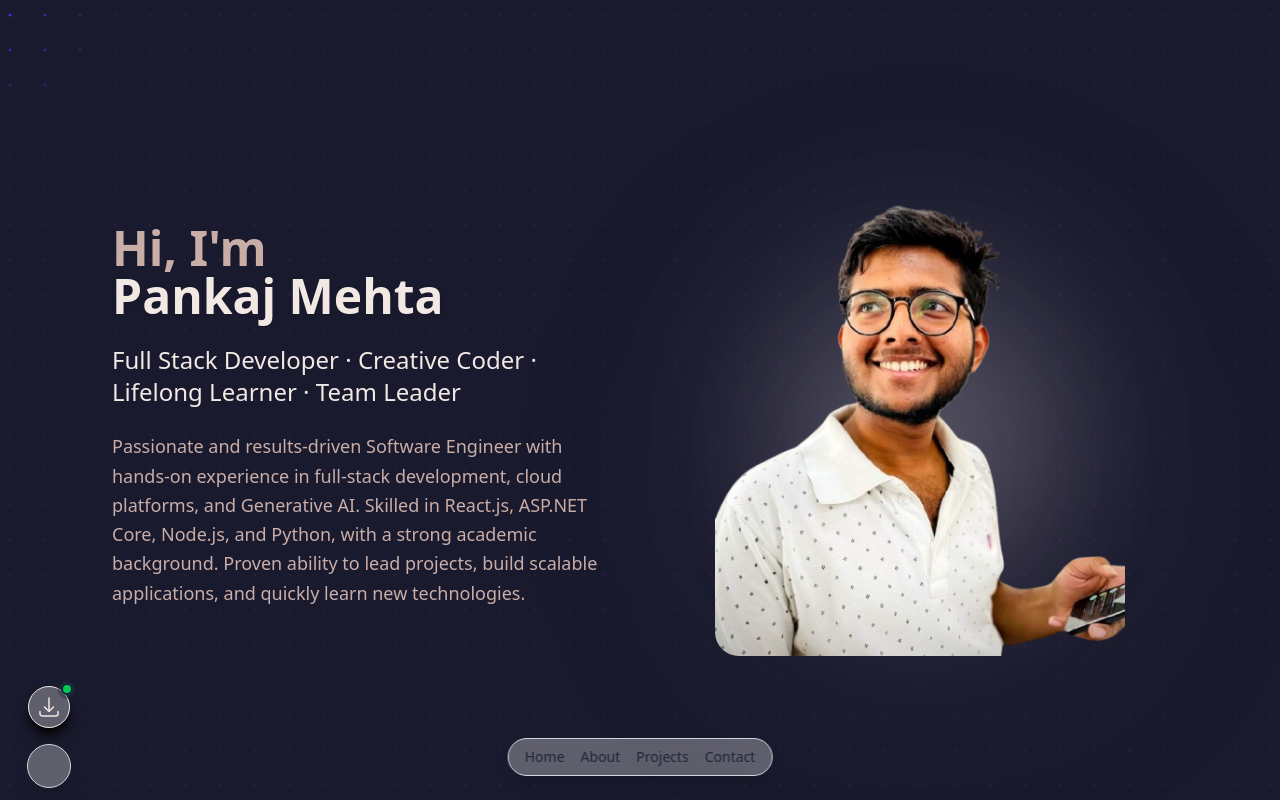
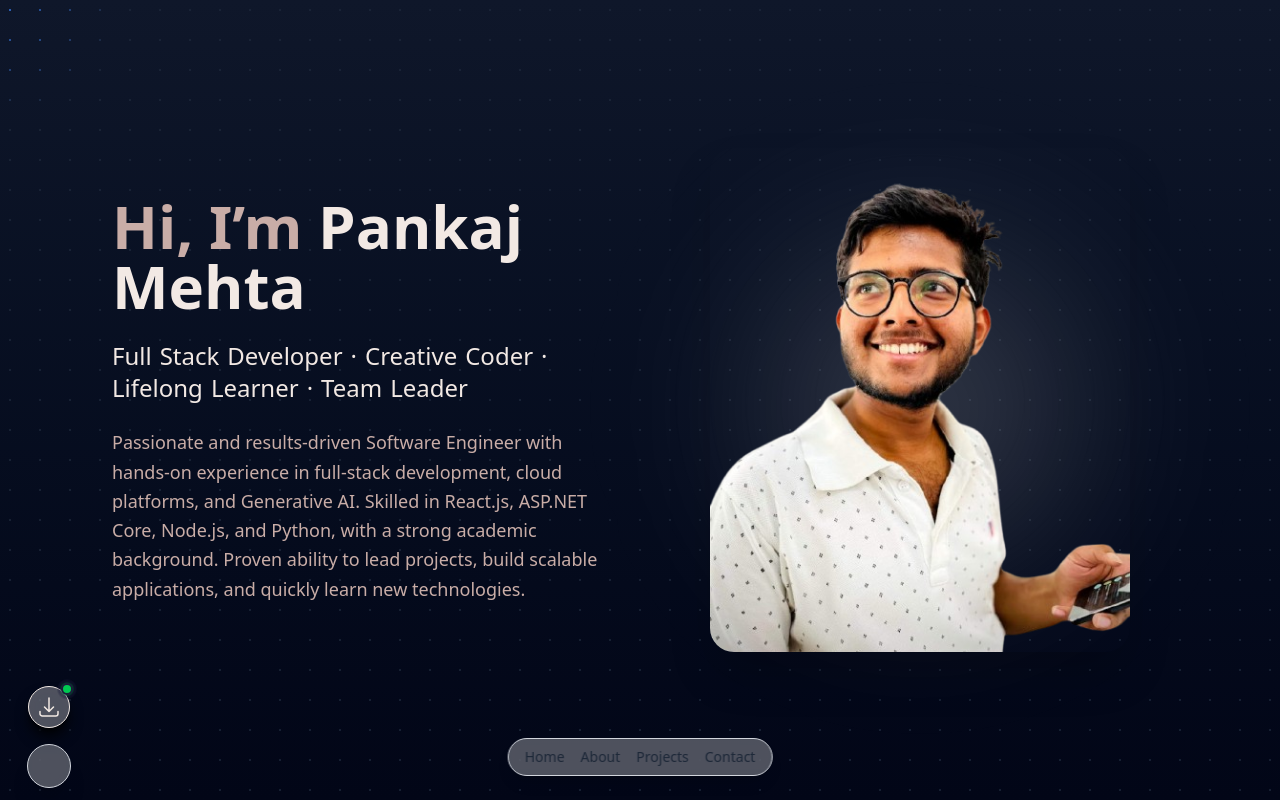
Before and after one commit to pvmeht/my-portfolio, a React (Vite) app: page / in a window 1280 px wide. Shown: the top 800 px of the page. Built offline with nearby package versions, Linux system fonts and the light colour scheme; some icons are missing.

Commit message:
Refactor Home section: enhance layout with scroll animations, improve text animations, and update styling for better visual appeal

```diff
--- a/src/sections/Home.jsx
+++ b/src/sections/Home.jsx
@@ -1,163 +1,293 @@
-import React from "react";
-import { motion } from "framer-motion";
+// import React from "react";
+// import { motion } from "framer-motion";
+// import profile from "../data/profile";
+// import { DotPattern } from "@/components/ui/dot-pattern";
+// import {
+//   Terminal,
+//   TypingAnimation,
+//   AnimatedSpan,
+// } from "@/components/ui/terminal";
+// import { Ripple } from "@/components/ui/ripple";
+// import DotGrid from '@/components/ui/DotGrid';
+
+// // Terminal demo component for initial load animation
+// function TerminalIntro() {
+//   return (
+//     <Terminal className="mb-8 w-full max-w-2xl mx-auto">
+//       <TypingAnimation delay={0}>$ whoami</TypingAnimation>
+//       <AnimatedSpan delay={800} className="text-green-500">
+//         {profile.fullName}
+//       </AnimatedSpan>
+//       <TypingAnimation delay={1600}>$ echo $ROLE</TypingAnimation>
+//       <AnimatedSpan delay={2400} className="text-blue-500">
+//         {profile.tagline.join(" · ")}
+//       </AnimatedSpan>
+//       <TypingAnimation delay={3200}>$ cat summary.txt</TypingAnimation>
+//       <AnimatedSpan delay={4000} className="text-purple-500">
+//         {profile.summary}
+//       </AnimatedSpan>
+//     </Terminal>
+//   );
+// }
+
+// export default function Home() {
+//   // Scroll animation variants for upward motion
+//   const cardVariants = {
+//     hidden: { y: 50, opacity: 0 },
+//     visible: {
+//       y: 0,
+//       opacity: 1,
+//       transition: {
+//         duration: 0.8,
+//         ease: "easeOut"
+//       }
+//     }
+//   };
+
+//   return (
+//     <section
+//       id="home"
+//       className="min-h-screen flex items-center justify-center bg-[#1A1A2E] overflow-hidden relative pt-12 pb-4" // Smooth dark theme
+//     >
+//       {/* Background Pattern - Dot Pattern for subtle animation */}
+//       <div className="absolute inset-0 z-0 pointer-events-none">
+//           <DotGrid
+//     dotSize={3}
+//     gap={32}
+//     baseColor="#271E37"
+//     activeColor="#5227FF"
+//     proximity={120}
+//     shockRadius={250}
+//     shockStrength={5}
+//     resistance={750}
+//     returnDuration={1.5}
+//   />
+
+//   {/* magic ui */}
+//   {/* <DotPattern
+//           width={32}
+//           height={32}
+//           cx={2}
+//           cy={2}
+//           cr={1}
+//           className="opacity-15" // Removed animate-pulse-slow if not supported
+//         /> */}
+//       </div>
+
+//       <div className="flex flex-col md:flex-row items-end md:items-center w-full max-w-6xl px-6 md:px-12 gap-10 md:gap-16 relative z-10">
+//         {/* LEFT - Text Content with Animations */}
+//         <motion.div
+//           variants={cardVariants}
+//           initial="hidden"
+//           whileInView="visible"
+//           viewport={{ once: true, amount: 0.3 }}
+//           className="md:w-1/2 space-y-6 pb-10 md:pb-0"
+//         >
+//           {/* TerminalIntro */}
+//           {/* <TerminalIntro /> */}
+
+//           <h1 className="text-3xl md:text-5xl font-extrabold text-[#C9ADA7]">
+//             Hi, I'm{" "}
+//             <motion.span
+//               initial={{ opacity: 0, y: 20 }}
+//               whileInView={{ opacity: 1, y: 0 }}
+//               viewport={{ once: true }}
+//               transition={{ duration: 1.2, delay: 0.8 }}
+//               className="text-[#F2E9E4] drop-shadow inline-block"
+//             >
+//               {profile.firstName} {profile.lastName}
+//             </motion.span>
+//           </h1>
+
+//           <motion.p
+//             initial={{ opacity: 0 }}
+//             animate={{ opacity: 1 }}
+//             transition={{ delay: 0.5, duration: 0.8 }}
+//             className="text-lg md:text-2xl text-[#F2E9E4] font-light"
+//           >
+//             {profile.tagline.join(" · ")}
+//           </motion.p>
+
+//           <div className="text-md md:text-lg text-[#C9ADA7] leading-relaxed">
+//             {profile.summary}
+//           </div>
+//         </motion.div>
+
+//         {/* RIGHT - Image with Glow and Ripple Effect */}
+//         <motion.div
+//           variants={cardVariants}
+//           initial="hidden"
+//           whileInView="visible"
+//           viewport={{ once: true, amount: 0.3 }}
+//           className="relative md:w-1/2 flex justify-center items-end"
+//           style={{ minHeight: "295px" }}
+//         >
+//           {/* Ripple Background for subtle interaction */}
+//           <div className="absolute inset-0 z-0">
+//             <Ripple className="opacity-20" />
+//           </div>
+
+//           <div className="relative z-10">
+//             {/* White Glow */}
+//             <div
+//               className="absolute top-1/2 left-1/2 w-[520px] h-[520px] -translate-x-1/2 -translate-y-1/2 pointer-events-none z-0"
+//               style={{
+//                 background:
+//                   "radial-gradient(circle, rgba(255,255,255,0.25) 0%, rgba(255,255,255,0) 60%)",
+//                 filter: "blur(60px)",
+//                 borderRadius: "50%",
+//               }}
+//             />
+//             {/* Previous background blur */}
+//             <div
+//               className="absolute top-1/2 left-1/2 w-[500px] h-[580px] -translate-x-1/2 -translate-y-1/2 pointer-events-none z-0 mix-blend-soft-light"
+//               style={{
+//                 filter: "blur(90px)",
+//                 background:
+//                   "radial-gradient(circle at 50% 60%, rgba(201,173,167,0.4), rgba(34,34,59,0.1), transparent 70%)",
+//                 opacity: 0.8,
+//               }}
+//             />
+//             {/* Profile Image */}
+//             <img
+//               src={profile.photo}
+//               alt={`${profile.fullName} photo`}
+//               className="z-20 relative w-[310px] h-[360px] md:w-[410px] md:h-[480px] object-cover rounded-3xl"
+//               style={{ aspectRatio: "5/6" }}
+//             />
+//           </div>
+//         </motion.div>
+//       </div>
+//     </section>
+//   );
+// }
+
+
+
+import React, { useRef } from "react";
+import { motion, useScroll, useTransform } from "framer-motion";
 import profile from "../data/profile";
-import { DotPattern } from "@/components/ui/dot-pattern";
-import {
-  Terminal,
-  TypingAnimation,
-  AnimatedSpan,
-} from "@/components/ui/terminal";
 import { Ripple } from "@/components/ui/ripple";
-import DotGrid from '@/components/ui/DotGrid';
+import DotGrid from "@/components/ui/DotGrid";
 
-// Terminal demo component for initial load animation
-function TerminalIntro() {
+/* Text animation variants */
+const sentence = {
+  hidden: { opacity: 1 },
+  visible: {
+    opacity: 1,
+    transition: { staggerChildren: 0.08 },
+  },
+};
+
+const word = {
+  hidden: { opacity: 0, y: 14 },
+  visible: {
+    opacity: 1,
+    y: 0,
+    transition: { duration: 0.6, ease: "easeOut" },
+  },
+};
+
+export default function Home() {
+  const ref = useRef(null);
+
+  /* Scroll stack animation */
+  const { scrollYProgress } = useScroll({
+    target: ref,
+    offset: ["start start", "end start"],
+  });
+
+  const y = useTransform(scrollYProgress, [0, 1], [0, -120]);
+  const scale = useTransform(scrollYProgress, [0, 1], [1, 0.93]);
+  const opacity = useTransform(scrollYProgress, [0, 1], [1, 0.65]);
+
   return (
-    <Terminal className="mb-8 w-full max-w-2xl mx-auto">
-      <TypingAnimation delay={0}>$ whoami</TypingAnimation>
-      <AnimatedSpan delay={800} className="text-green-500">
-        {profile.fullName}
-      </AnimatedSpan>
-      <TypingAnimation delay={1600}>$ echo $ROLE</TypingAnimation>
-      <AnimatedSpan delay={2400} className="text-blue-500">
-        {profile.tagline.join(" · ")}
-      </AnimatedSpan>
-      <TypingAnimation delay={3200}>$ cat summary.txt</TypingAnimation>
-      <AnimatedSpan delay={4000} className="text-purple-500">
-        {profile.summary}
-      </AnimatedSpan>
-    </Terminal>
+    <motion.section
+      ref={ref}
+      id="home"
+      style={{ y, scale, opacity }}
+      className="
+        min-h-screen sticky top-0
+        flex items-center justify-center
+        bg-gradient-to-b from-[#0F172A] to-[#020617]
+        overflow-hidden
+      "
+    >
+      {/* Background */}
+      <div className="absolute inset-0 z-0 pointer-events-none">
+        <DotGrid
+          dotSize={2}
+          gap={28}
+          baseColor="#1E293B"
+          activeColor="#3B82F6"
+          proximity={120}
+          shockRadius={240}
+          shockStrength={4}
+          resistance={700}
+          returnDuration={1.2}
+        />
+      </div>
+
+      {/* Content */}
+      <div className="relative z-10 max-w-6xl w-full px-6 md:px-12 flex flex-col md:flex-row gap-16 items-center">
+
+        {/* LEFT */}
+        <div className="md:w-1/2 space-y-6">
+          <h1 className="text-4xl md:text-6xl font-extrabold text-[#C9ADA7]">
+            Hi, I’m{" "}
+            <span className="text-[#F2E9E4]">
+              {profile.firstName} {profile.lastName}
+            </span>
+          </h1>
+
+          {/* Animated tagline (no library) */}
+          <motion.p
+            variants={sentence}
+            initial="hidden"
+            animate="visible"
+            className="text-xl md:text-2xl text-[#F2E9E4] flex flex-wrap gap-x-2"
+          >
+            {profile.tagline.join(" · ").split(" ").map((w, i) => (
+              <motion.span key={i} variants={word}>
+                {w}
+              </motion.span>
+            ))}
+          </motion.p>
+
+          <p className="text-[#C9ADA7] text-lg leading-relaxed max-w-xl">
+            {profile.summary}
+          </p>
+        </div>
+
+        {/* RIGHT */}
+        <div className="relative md:w-1/2 flex justify-center">
+          <div className="absolute inset-0 z-0">
+            <Ripple className="opacity-25" />
+          </div>
+
+          {/* Glow */}
+          <div
+            className="absolute w-[520px] h-[520px] rounded-full blur-[80px]"
+            style={{
+              background:
+                "radial-gradient(circle, rgba(255,255,255,0.25), transparent 60%)",
+            }}
+          />
+
+          <img
+            src={profile.photo}
+            alt={profile.fullName}
+            className="
+              relative z-10
+              w-[300px] md:w-[420px]
+              aspect-[5/6]
+              object-cover
+              rounded-3xl
+              shadow-2xl
+            "
+          />
+        </div>
+      </div>
+    </motion.section>
   );
 }
-
-export default function Home() {
-  // Scroll animation variants for upward motion
-  const cardVariants = {
-    hidden: { y: 50, opacity: 0 },
-    visible: {
-      y: 0,
-      opacity: 1,
-      transition: {
-        duration: 0.8,
-        ease: "easeOut"
-      }
-    }
-  };
-
-  return (
-    <section
-      id="home"
-      className="min-h-screen flex items-center justify-center bg-[#1A1A2E] overflow-hidden relative pt-12 pb-4" // Smooth dark theme
-    >
-      {/* Background Pattern - Dot Pattern for subtle animation */}
-      <div className="absolute inset-0 z-0 pointer-events-none">
-          <DotGrid
-    dotSize={3}
-    gap={32}
-    baseColor="#271E37"
-    activeColor="#5227FF"
-    proximity={120}
-    shockRadius={250}
-    shockStrength={5}
-    resistance={750}
-    returnDuration={1.5}
-  />
-
-  {/* magic ui */}
-  {/* <DotPattern
-          width={32}
-          height={32}
-          cx={2}
-          cy={2}
-          cr={1}
-          className="opacity-15" // Removed animate-pulse-slow if not supported
-        /> */}
-      </div>
-
-      <div className="flex flex-col md:flex-row items-end md:items-center w-full max-w-6xl px-6 md:px-12 gap-10 md:gap-16 relative z-10">
-        {/* LEFT - Text Content with Animations */}
-        <motion.div
-          variants={cardVariants}
-          initial="hidden"
-          whileInView="visible"
-          viewport={{ once: true, amount: 0.3 }}
-          className="md:w-1/2 space-y-6 pb-10 md:pb-0"
-        >
-          {/* TerminalIntro */}
-          {/* <TerminalIntro /> */}
-
-          <h1 className="text-3xl md:text-5xl font-extrabold text-[#C9ADA7]">
-            Hi, I'm{" "}
-            <motion.span
-              initial={{ opacity: 0, y: 20 }}
-              whileInView={{ opacity: 1, y: 0 }}
-              viewport={{ once: true }}
-              transition={{ duration: 1.2, delay: 0.8 }}
-              className="text-[#F2E9E4] drop-shadow inline-block"
-            >
-              {profile.firstName} {profile.lastName}
-            </motion.span>
-          </h1>
-
-          <motion.p
-            initial={{ opacity: 0 }}
-            animate={{ opacity: 1 }}
-            transition={{ delay: 0.5, duration: 0.8 }}
-            className="text-lg md:text-2xl text-[#F2E9E4] font-light"
-          >
-            {profile.tagline.join(" · ")}
-          </motion.p>
-
-          <div className="text-md md:text-lg text-[#C9ADA7] leading-relaxed">
-            {profile.summary}
-          </div>
-        </motion.div>
-
-        {/* RIGHT - Image with Glow and Ripple Effect */}
-        <motion.div
-          variants={cardVariants}
-          initial="hidden"
-          whileInView="visible"
-          viewport={{ once: true, amount: 0.3 }}
-          className="relative md:w-1/2 flex justify-center items-end"
-          style={{ minHeight: "295px" }}
-        >
-          {/* Ripple Background for subtle interaction */}
-          <div className="absolute inset-0 z-0">
-            <Ripple className="opacity-20" />
-          </div>
-
-          <div className="relative z-10">
-            {/* White Glow */}
-            <div
-              className="absolute top-1/2 left-1/2 w-[520px] h-[520px] -translate-x-1/2 -translate-y-1/2 pointer-events-none z-0"
-              style={{
-                background:
-                  "radial-gradient(circle, rgba(255,255,255,0.25) 0%, rgba(255,255,255,0) 60%)",
-                filter: "blur(60px)",
-                borderRadius: "50%",
-              }}
-            />
-            {/* Previous background blur */}
-            <div
-              className="absolute top-1/2 left-1/2 w-[500px] h-[580px] -translate-x-1/2 -translate-y-1/2 pointer-events-none z-0 mix-blend-soft-light"
-              style={{
-                filter: "blur(90px)",
-                background:
-                  "radial-gradient(circle at 50% 60%, rgba(201,173,167,0.4), rgba(34,34,59,0.1), transparent 70%)",
-                opacity: 0.8,
-              }}
-            />
-            {/* Profile Image */}
-            <img
-              src={profile.photo}
-              alt={`${profile.fullName} photo`}
-              className="z-20 relative w-[310px] h-[360px] md:w-[410px] md:h-[480px] object-cover rounded-3xl"
-              style={{ aspectRatio: "5/6" }}
-            />
-          </div>
-        </motion.div>
-      </div>
-    </section>
-  );
-}
```
